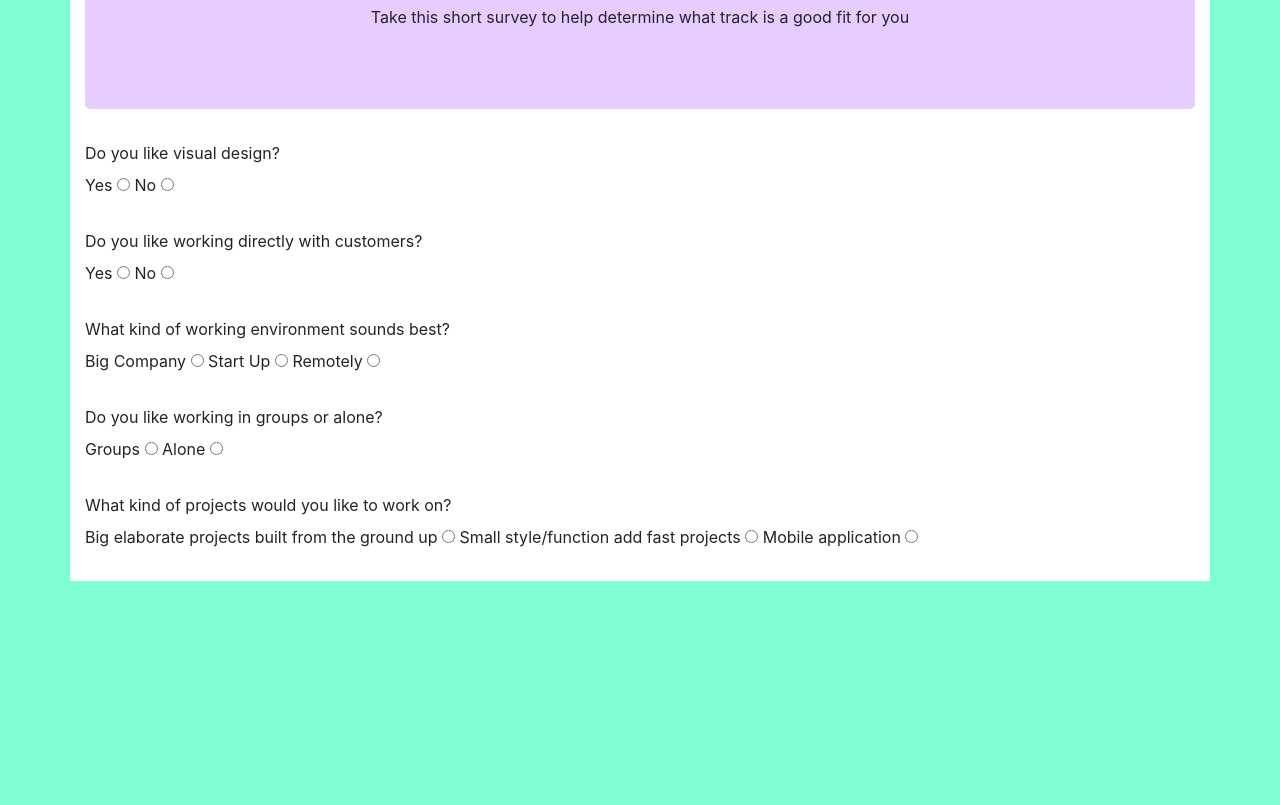
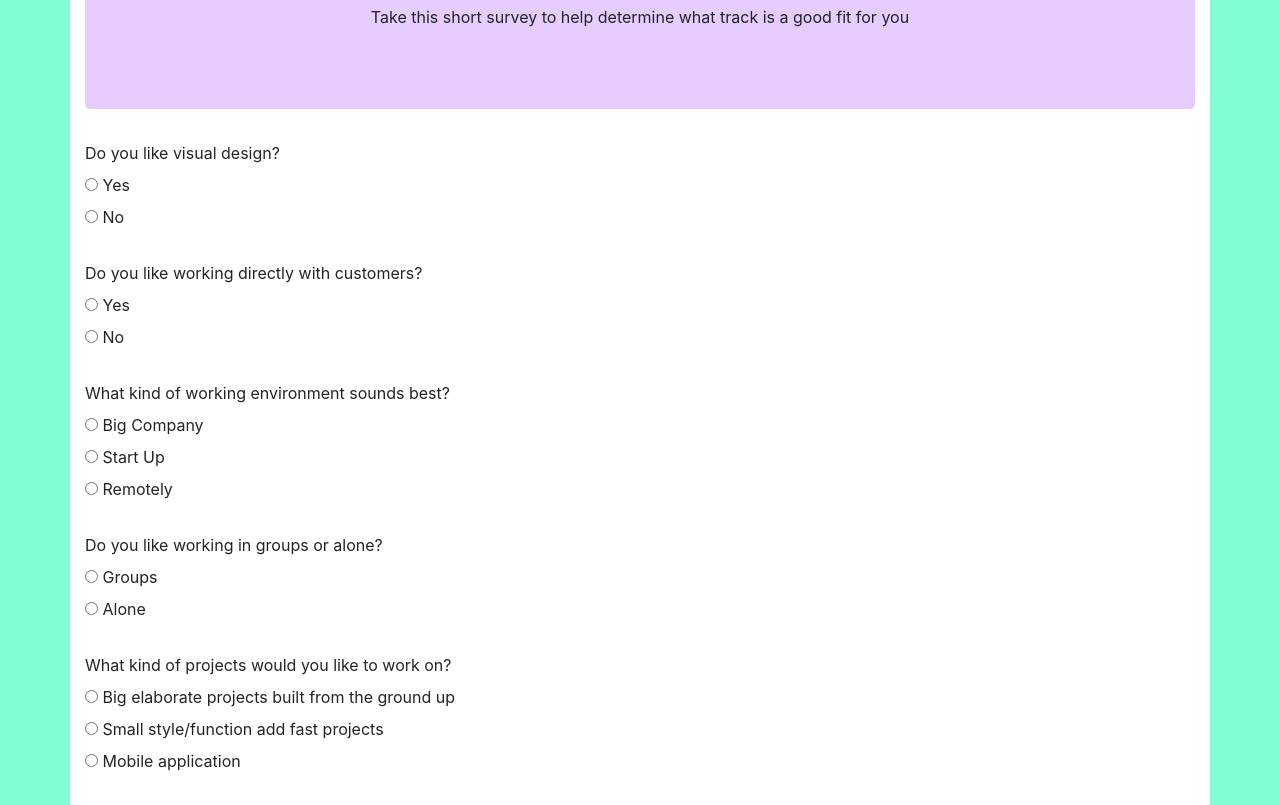
Before and after one commit to ohthatmarissa/tracksuggester, a plain HTML site: page index.html in a window 1280 px wide. Shown: the part 115-920 px from the top of the page. Before the commit the page ends 800 px from the top, so only its background shows below. Drawn offline with Linux system fonts and the light colour scheme; a script that the page names is missing.

```diff
--- a/index.html
+++ b/index.html
@@ -17,46 +17,46 @@
       <div class="questions">
         <div class="radio">
           <label for="design">Do you like visual design?</label><br>
-          <label for="Yes">Yes</label>
             <input type="radio" id="design" value="yes">
+          <label for="Yes">Yes</label><br>
+            <input type="radio" id="design" value="no">
           <label for="No">No</label>
-            <input type="radio" id="design" value="no">
         </div>
         <br>
         <div class="radio">
           <label for="customers">Do you like working directly with customers?</label><br>
-          <label for="Yes">Yes</label>
             <input type="radio" id="customers" value="yes">
+          <label for="Yes">Yes</label><br>
+            <input type="radio" id="customers" value="no">
           <label for="No">No</label>
-            <input type="radio" id="customers" value="no">
         </div>
         <br>
         <div class="radio">
           <label for="environment">What kind of working environment sounds best?</label><br>
-          <label for="company">Big Company</label>
             <input type="radio" id="environment" value="company">
-          <label for="startup">Start Up</label>
+          <label for="company">Big Company</label><br>
             <input type="radio" id="environment" value="startup">
+          <label for="startup">Start Up</label><br>
+            <input type="radio" id="environment" value="remotely">
           <label for="remotely">Remotely</label>
-            <input type="radio" id="environment" value="remotely">
         </div>
         <br>
         <div class="radio" id="groups">
           <label for="groups">Do you like working in groups or alone?</label><br>
-          <label for="groups">Groups</label>
             <input type="radio" id="groups" value="groups">
+          <label for="groups">Groups</label><br>
+            <input type="radio" id="groups" value="alone">
           <label for="alone">Alone</label>
-            <input type="radio" id="groups" value="alone">
         </div>
         <br>
         <div class="radio">
           <label for="projects">What kind of projects would you like to work on?</label><br>
-          <label for="elaborate">Big elaborate projects built from the ground up</label>
             <input type="radio" id="projects" value="elaborate">
-          <label for="small">Small style/function add fast projects</label>
+          <label for="elaborate">Big elaborate projects built from the ground up</label><br>
             <input type="radio" id="projects" value="small">
+          <label for="small">Small style/function add fast projects</label><br>
+            <input type="radio" id="projects" value="mobile">
           <label for="small">Mobile application</label>
-            <input type="radio" id="projects" value="mobile">
         </div>
         <br>
       </div>
```
